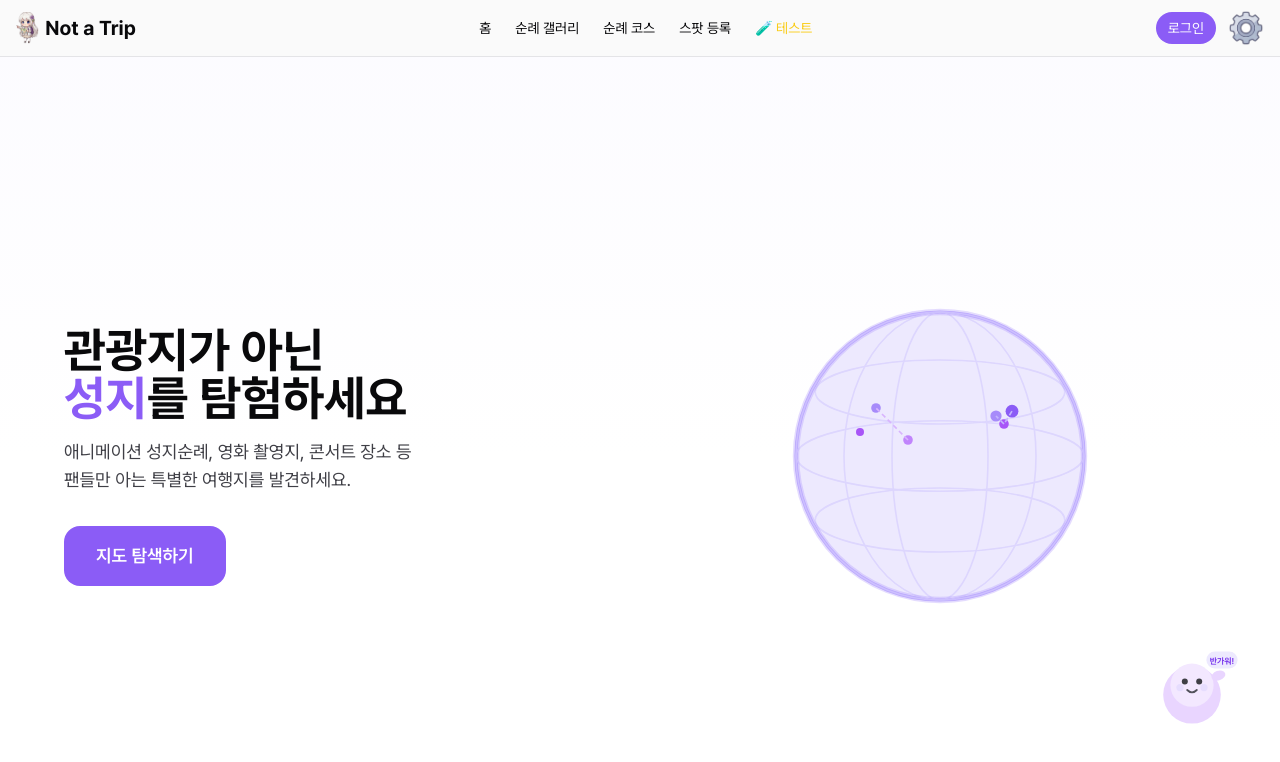
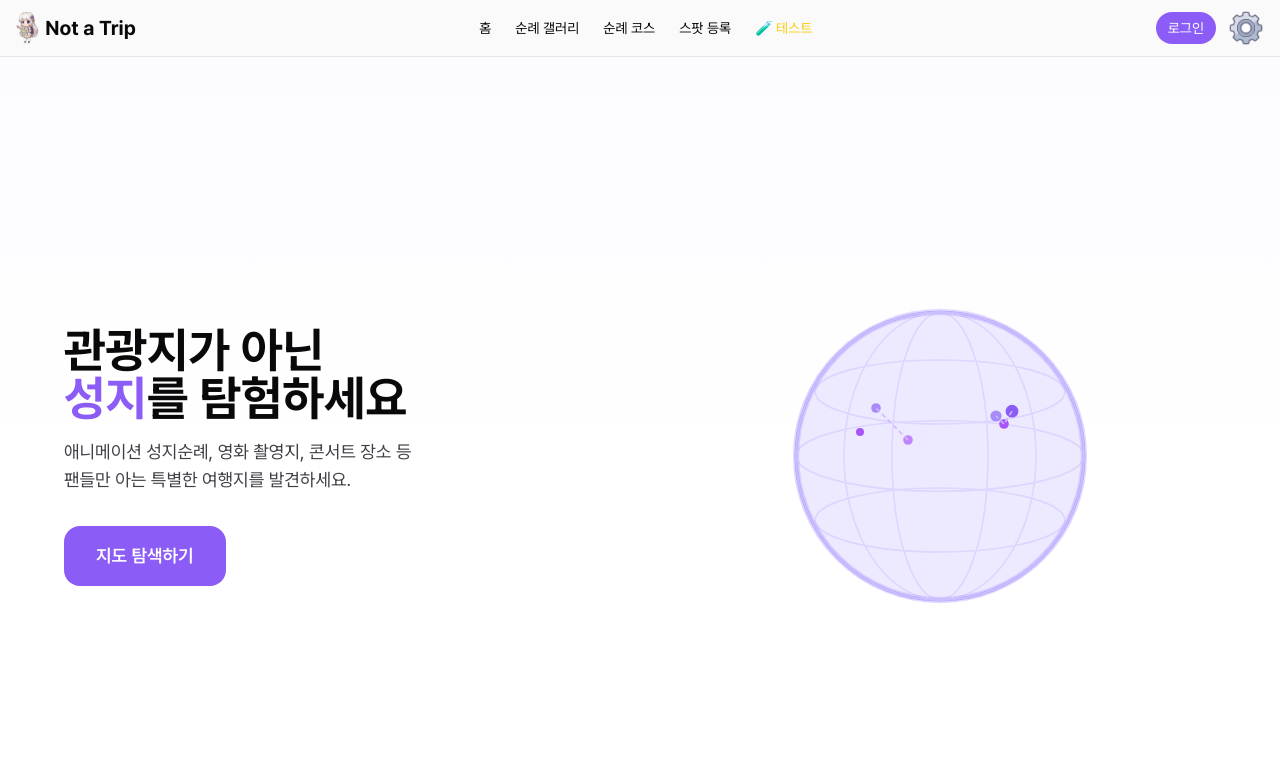
Before and after one commit to ppebble/not-a-trip, a Next.js app: page /welcome in a window 1280 px wide. Shown: the top 762 px of the page. Built offline with nearby package versions, Linux system fonts and the light colour scheme; no server answers.

Commit message:
refactor: heroSection에서 mascotWelcome SVG 제거

```diff
--- a/src/components/landing/HeroSection.tsx
+++ b/src/components/landing/HeroSection.tsx
@@ -123,14 +123,6 @@ export function HeroSection({ isHighEnd, reducedMotion }: HeroSectionProps) {
 
         {/* 지구본 비주얼 영역 */}
         <div className="relative flex flex-1 items-center justify-center">
-          {/* 마스코트 환영 인사 일러스트 */}
-          <div
-            className="absolute -bottom-4 -right-2 z-20 md:-bottom-6 md:-right-4 lg:-bottom-8 lg:-right-6"
-            aria-hidden="true"
-          >
-            <MascotWelcome />
-          </div>
-
           {/* 3D/2D 지구본 분기 렌더링 */}
           {isHighEnd && !reducedMotion ? (
             <Globe3D
@@ -145,67 +137,3 @@ export function HeroSection({ isHighEnd, reducedMotion }: HeroSectionProps) {
     </section>
   )
 }
-
-/**
- * 마스코트 환영 인사 SVG 일러스트
- * 실제 마스코트 에셋이 준비되면 Image 컴포넌트로 교체
- */
-function MascotWelcome() {
-  return (
-    <svg
-      viewBox="0 0 80 80"
-      className="h-16 w-16 md:h-20 md:w-20 lg:h-24 lg:w-24"
-      fill="none"
-      xmlns="http://www.w3.org/2000/svg"
-      role="img"
-      aria-label="환영하는 마스코트 캐릭터"
-    >
-      {/* 몸체 */}
-      <circle cx="40" cy="44" r="24" className="fill-secondary-200" />
-      {/* 얼굴 */}
-      <circle cx="40" cy="36" r="18" className="fill-secondary-100" />
-      {/* 눈 */}
-      <circle cx="34" cy="33" r="2.5" className="fill-neutral-700" />
-      <circle cx="46" cy="33" r="2.5" className="fill-neutral-700" />
-      {/* 볼 터치 */}
-      <circle cx="30" cy="38" r="3" className="fill-primary-200/60" />
-      <circle cx="50" cy="38" r="3" className="fill-primary-200/60" />
-      {/* 입 (미소) */}
-      <path
-        d="M36 40 Q40 44 44 40"
-        className="stroke-neutral-600"
-        strokeWidth="1.5"
-        strokeLinecap="round"
-        fill="none"
-      />
-      {/* 손 흔들기 */}
-      <ellipse
-        cx="62"
-        cy="28"
-        rx="6"
-        ry="4"
-        className="fill-secondary-200"
-        transform="rotate(-20 62 28)"
-      />
-      {/* 말풍선 */}
-      <rect
-        x="52"
-        y="8"
-        width="26"
-        height="14"
-        rx="7"
-        className="fill-primary-100"
-      />
-      <text
-        x="65"
-        y="18"
-        textAnchor="middle"
-        className="fill-primary-600"
-        fontSize="7"
-        fontWeight="bold"
-      >
-        반가워!
-      </text>
-    </svg>
-  )
-}
```
